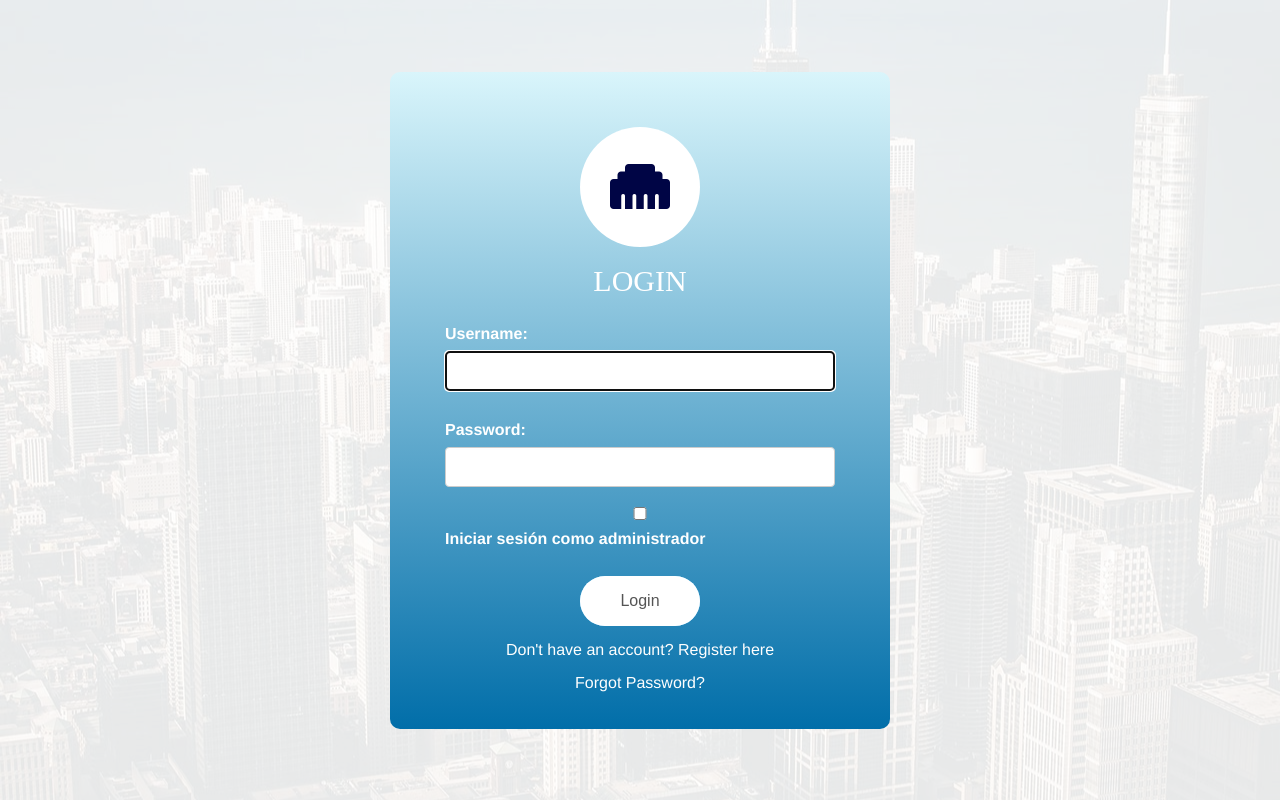
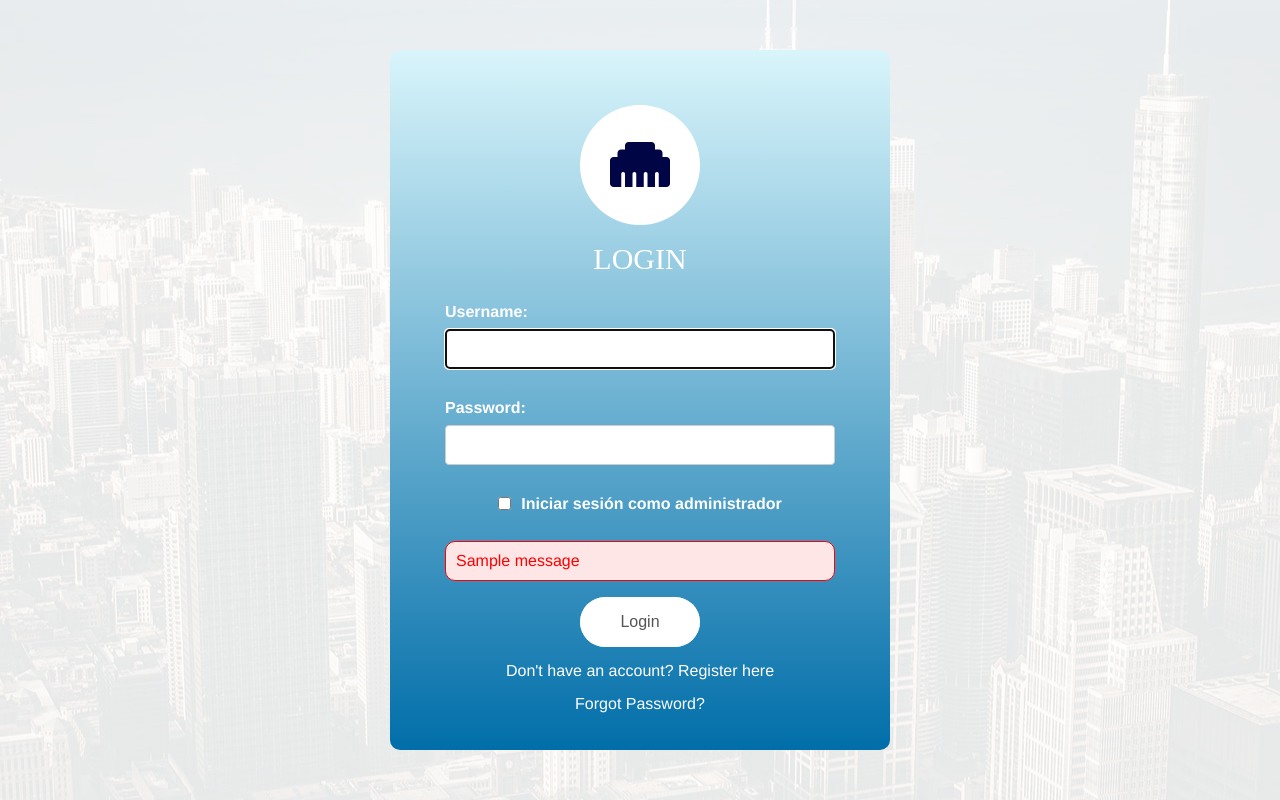
Before and after one commit to maleja2511/NeivaNet, a Django app: page / in a window 1280 px wide. Run offline with Django 4.2, Linux system fonts and the light colour scheme; tables that the repository leaves empty hold one stand-in row (values such as "Sample post"); one stand-in notice (Sample message) is shown.

Commit message:
se agrego input check administrador

```diff
--- a/accounts/templates/accounts/login.html
+++ b/accounts/templates/accounts/login.html
@@ -24,6 +24,7 @@
         >
           <div class="wrap-login100">
             <form method="post" class="login100-form validate-form">
+
               {% csrf_token %}
 
               <span class="login100-form-logo">
@@ -40,7 +41,7 @@
                 {{ form.password.label_tag }} {{ form.password }}
               </div>
 
-              <div class="form-group">
+              <div class="form-group form-group-row">
                 <input
                   type="checkbox"
                   name="login_as_admin"
@@ -51,8 +52,22 @@
                 >
               </div>
 
-              {% if form.errors %}
-              <p>Your form has errors: {{ form.errors }}</p>
+              {% if form.errors or messages %}
+              <div>
+                  {% for error in form.non_field_errors %}
+                  <p class="error-message">{{ error }}</p>
+                  {% endfor %}
+
+                  {% for field in form %}
+                  {% for error in field.errors %}
+                  <p class="error-message">{{ error }}</p>
+                  {% endfor %}
+                  {% endfor %}
+
+                  {% for message in messages %}
+                  <p class="error-message">{{ message }}</p>
+                  {% endfor %}
+              </div>
               {% endif %}
 
               <div class="container-login100-form-btn">
--- a/accounts/urls.py
+++ b/accounts/urls.py
@@ -1,20 +1,16 @@
 from django.urls import path
-from . import views
 from django.contrib.auth.views import (
-    LoginView,
     LogoutView,
     PasswordResetView,
     PasswordResetDoneView,
     PasswordResetConfirmView,
     PasswordResetCompleteView,
 )
-from .views import RegisterView, UserProfileView
-from .views import update_profile
-from .views import CustomPasswordResetView
+from .views import RegisterView, UserProfileView, CustomPasswordResetView, update_profile, CustomLoginView
 
 urlpatterns = [
     path("register/", RegisterView.as_view(), name="register"),
-    path("", LoginView.as_view(template_name="accounts/login.html"), name="login"),
+    path("", CustomLoginView.as_view(template_name="accounts/login.html"), name="login"),
     path("profile/", UserProfileView.as_view(), name="profile"),
     path("profile/<int:user_id>/", UserProfileView.as_view(), name="profile"),
     path("update_profile/", update_profile, name="update_profile"),
--- a/accounts/views.py
+++ b/accounts/views.py
@@ -2,8 +2,6 @@ from django.urls import reverse_lazy, reverse
 from django.views.generic import CreateView
 from .forms import RegisterForm
 from django.views.generic import TemplateView
-from django.contrib.auth.decorators import login_required
-from django.utils.decorators import method_decorator
 from django.shortcuts import get_object_or_404, render, redirect
 from .forms import UserProfileForm
 from .models import UserProfile
@@ -11,23 +9,16 @@ from django.contrib.auth.models import User
 from django.contrib.auth.views import PasswordResetView
 from django.contrib import messages
 from django.urls import reverse
+from django.contrib.auth.views import LoginView as AuthLoginView
 
-class RegisterView(CreateView):
-    form_class = RegisterForm
-    template_name = 'accounts/register.html'
-    success_url = reverse_lazy('login')
-
-@method_decorator(login_required, name='dispatch')
-class UserProfileView(TemplateView):
-    template_name = 'accounts/profile.html'
-
-    def dispatch(self, *args, **kwargs):
-        response = super().dispatch(*args, **kwargs)
+class CustomLoginView(AuthLoginView):
+    def form_valid(self, form):
+        # Llama al comportamiento original de form_valid
+        response = super().form_valid(form)
 
         # Verifica si el usuario seleccionó "login_as_admin"
         login_as_admin = self.request.POST.get('login_as_admin', False)
 
-        # Si el usuario seleccionó login_as_admin
         if login_as_admin:
             if self.request.user.is_staff:  # verifica si el usuario tiene permisos de administrador
                 return redirect(reverse('admin:index'))  # Redirige a la consola de administración
@@ -36,6 +27,14 @@ class UserProfileView(TemplateView):
                 messages.error(self.request, "No puedes iniciar sesión como administrador.")
                 return redirect(reverse('login'))
         return response
+
+class RegisterView(CreateView):
+    form_class = RegisterForm
+    template_name = 'accounts/register.html'
+    success_url = reverse_lazy('login')
+
+class UserProfileView(TemplateView):
+    template_name = 'accounts/profile.html'
 
     def get_context_data(self, **kwargs):
         context = super().get_context_data(**kwargs)
--- a/static/css/styles.css
+++ b/static/css/styles.css
@@ -918,3 +918,24 @@ button:hover {
   padding: 2px 6px;
   border-radius: 3px;
 }
+
+.error-message {
+  color: red;
+  margin-bottom: 1em;
+  list-style-type: none;
+  padding: 10px;
+  background-color: #ffe6e6;
+  border-radius: 10px;
+  border: 1px solid red;
+}
+
+.form-group-row {
+  flex-direction: row;
+  align-items: center;
+  justify-content: center;
+}
+
+.form-group-row input[type="checkbox"] {
+  width: auto;  /* Restablece el ancho al comportamiento por defecto de un checkbox */
+  margin-right: 10px;  /* Añade un pequeño margen a la derecha para separarlo del label */
+}
```
